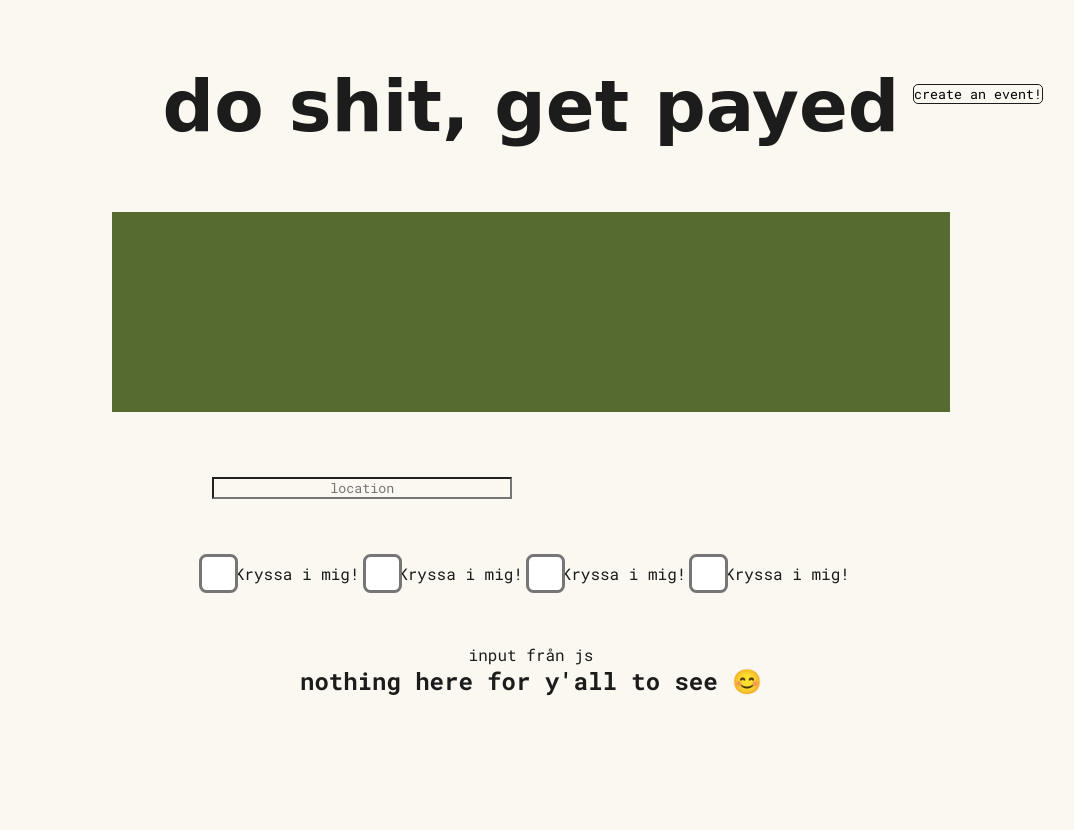
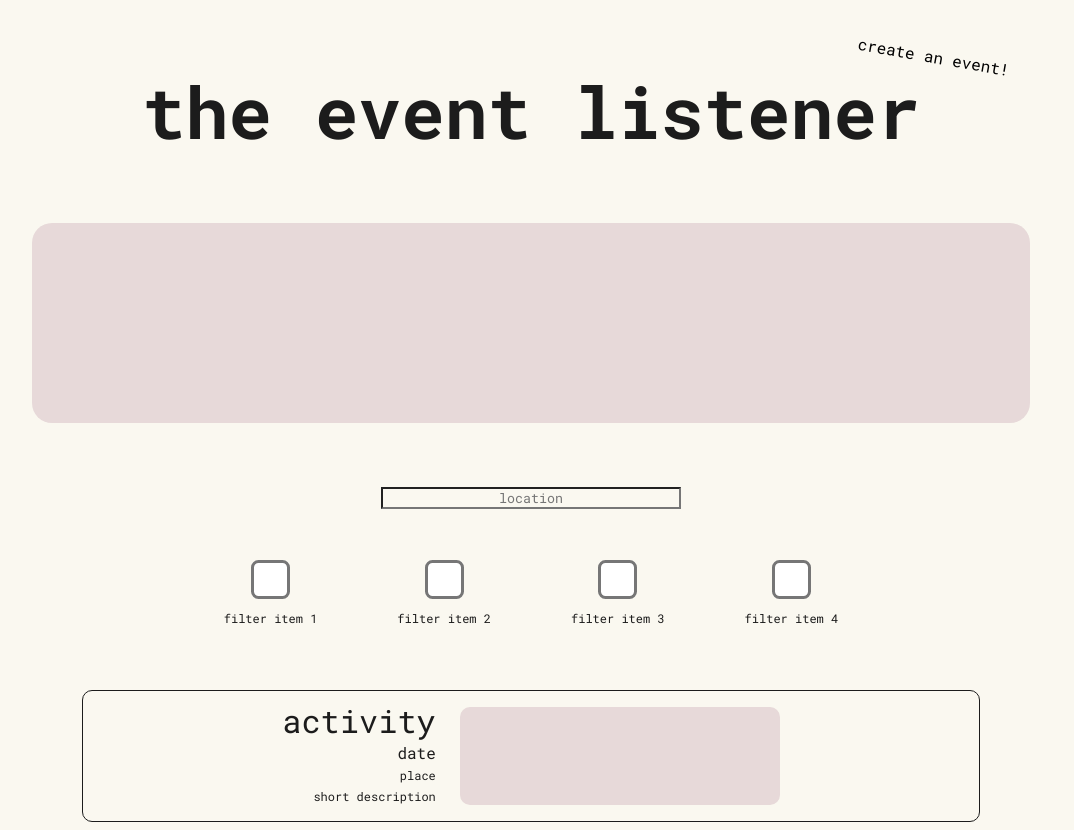
Before and after one commit to taureaurouge/seven, a plain HTML site: page index.html in a window 1280 px wide. Shown: the whole page, without its empty margins (109-1183 px from the left). Before the commit the page ends 800 px from the top, so only its background shows below. Drawn offline with Linux system fonts and the light colour scheme; a web font is replaced by a local one.

Commit message:
an okay visual design for now (have I mentioned I hate css?)

```diff
--- a/assets/css/style.css
+++ b/assets/css/style.css
@@ -3,8 +3,9 @@
 :root {
   --main-bg: #faf8f0;
   --content: #1c1c1c;
+  --placeholder-color: #e7d9d9;
   --spacing-xs: 0.5rem;
-  --spacing-s: 1rem;
+  --spacing-s: 1.5rem;
   --spacing-m: 2rem;
   --spacing-l: 4rem;
 }
@@ -27,7 +28,6 @@ h1, h2, form input {
   text-align: center;
 }
 
-
 header {
   margin-bottom: var(--spacing-l);
   position: relative;
@@ -37,55 +37,105 @@ main section {
   margin-bottom: var(--spacing-l);
 }
 
-#main-application {
-    display: flex;
-    flex-direction: column;
-    align-items: center;
+.container {
+  max-width: 78%;   /* obvs bredden på content */
+  margin: 0 auto;   /* 0 är upp + ner, auto sätter på något vis en balans mellan höger och vänster margin */
 }
 
 #main-application input[type="text"] {
     width: 300px;
     background-color: transparent;
+    display: block;      /* make input a block-level element */
+    margin: 0 auto;      /* auto left/right margins center it */
 }
 
 #map-area {
     margin-bottom: var(--spacing-l);
-    background-color: darkolivegreen;
-    padding: 100px 42%;
+    background-color: var(--placeholder-color);
+    height: 200px;
+    border-radius: 20px;
 }
 
 #filter-function {
     display: flex;
-    gap: 1rem;
+    gap: 5rem;
+    margin: var(--spacing-l) 0;
+    justify-content: center;
+    margin-bottom: 0;
 }
 
+#filter-function label {
+    display: flex;
+    flex-direction: column;
+    align-items: center;
+    font-size: 12px;
+    text-align: center;
+    margin-bottom: var(--spacing-l);
+}
 
-input[type="checkbox"] {
+#filter-function input[type="checkbox"] {
   transform: scale(3);
   cursor: pointer;
+  margin-bottom: var(--spacing-s);
 }
 
-footer {
-  margin-top: var(--spacing-l);
+#result-list {
+  display: flex;
+  flex-direction: column;     /* stack items vertically */
+  align-items: center;        /* center items horizontally */
+  gap: 1rem;                  /* optional spacing between items */
+  padding: 0;
 }
 
-.container {
-  max-width: 78%;   /* obvs bredden på content */
-  margin: 0 auto;   /* 0 är upp + ner, auto sätter på något vis en balans mellan höger och vänster margin */
+#result-list li {
+  border: 1px solid var(--content);
+  padding: var(--spacing-xs) 20%;
+  border-radius: 10px;
+  text-align: end;
+  margin-bottom: var(--spacing-xs);
+  display: flex;
+}
+
+.activity {
+  font-size: 32px;
+}
+
+.date {
+  font-size: 16px;
+}
+
+.location {
+  font-size: 12px;
+}
+
+.description {
+  font-size: 12px;
+}
+
+.event-img {
+  width: 20rem;
+  height: 98px;
+  background-color: var(--placeholder-color);
+  margin-top: var(--spacing-xs);
+  margin-bottom: var(--spacing-xs);
+  margin-left: var(--spacing-s);
+  border-radius: 10px;
 }
 
 #create-event-btn {
   position: absolute;
-  top: 20px;
+  top: -50px;
   right: 10%;
   background-color: transparent;
-  border: 1px solid var(--content);
-  border-radius: 5px;
+  border: none;
   cursor: pointer;
+  padding: var(--spacing-m);
+  transform: rotate(10deg);
+  font-size: 16px;
 }
 
 #main-heading {
-  font-family: "League Script", cursive;
+  /* font-family: "League Script", cursive; */
   margin-top: var(--spacing-l);
   font-size: 72px;
 }
--- a/index.html
+++ b/index.html
@@ -2,7 +2,7 @@
 <html lang="en">
   <!--
 git add .
-git commit -m "commit #1"
+git commit -m "an okay visual design for now (have I mentioned I hate css?)"
 git push
 -->
   <head>
@@ -17,7 +17,7 @@ git push
     <header>
       <button id="create-event-btn">create an event!</button>
       <div class="container">
-        <h1 id="main-heading">do shit, get payed</h1>
+        <h1 id="main-heading">the event listener</h1>
       </div>
     </header>
 
@@ -31,40 +31,42 @@ git push
               <li>
                 <label>
                   <input type="checkbox" name="exempelCheckbox" value="1">
-                  Kryssa i mig!
+                  filter item 1
                 </label>
               </li>
               <li>
                 <label>
                   <input type="checkbox" name="exempelCheckbox" value="2">
-                  Kryssa i mig!
+                  filter item 2
                 </label>
               </li>
               <li>
                 <label>
                   <input type="checkbox" name="exempelCheckbox" value="3">
-                  Kryssa i mig!
+                  filter item 3
                 </label>
               </li>
               <li>
                 <label>
                   <input type="checkbox" name="exempelCheckbox" value="4">
-                  Kryssa i mig!
+                  filter item 4
                 </label>
               </li>
             </ul>
           </form>
         </div>
         <div>
-          <ul>
-            <li>input från js</li> <!-- js goes here; we need to find a way  -->
+          <ul id="result-list">
+            <li>
+              <div><span class="activity">activity</span><br><span class="date">date</span><br><span class="location">place</span><br><span class="description">short description</span></div>
+              <div class="event-img"></div>
+            </li> <!-- js goes here; we need to find a way  -->
           </ul>
         </div>
       </section>
     </main>
 
-    <footer class="container">
-      <h2>nothing here for y'all to see 😊</h2>
-    </footer>
+     <script src="assets/js/script.js"></script>
+
   </body>
 </html>
```
Also changed, not shown: bla.html (added, +27 -0 lines), assets/js/script.js (added).
